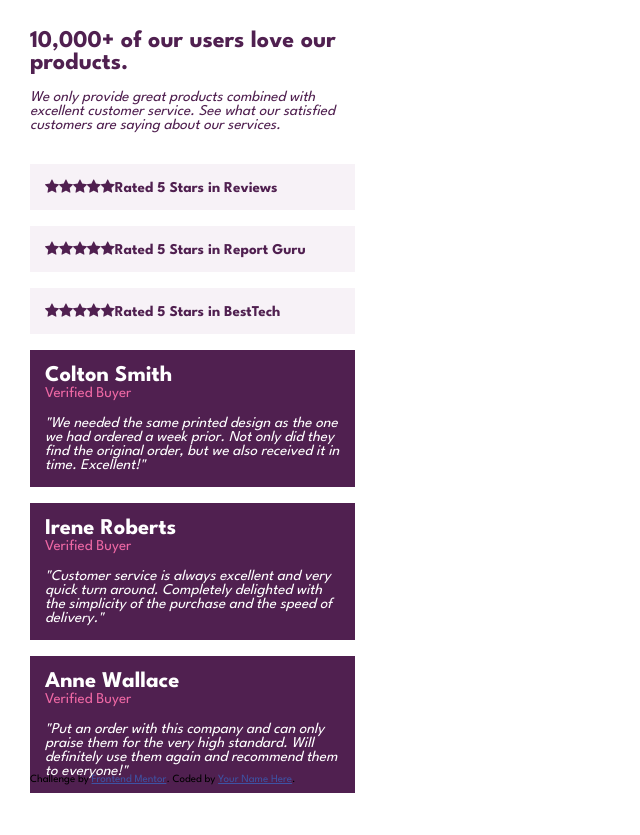
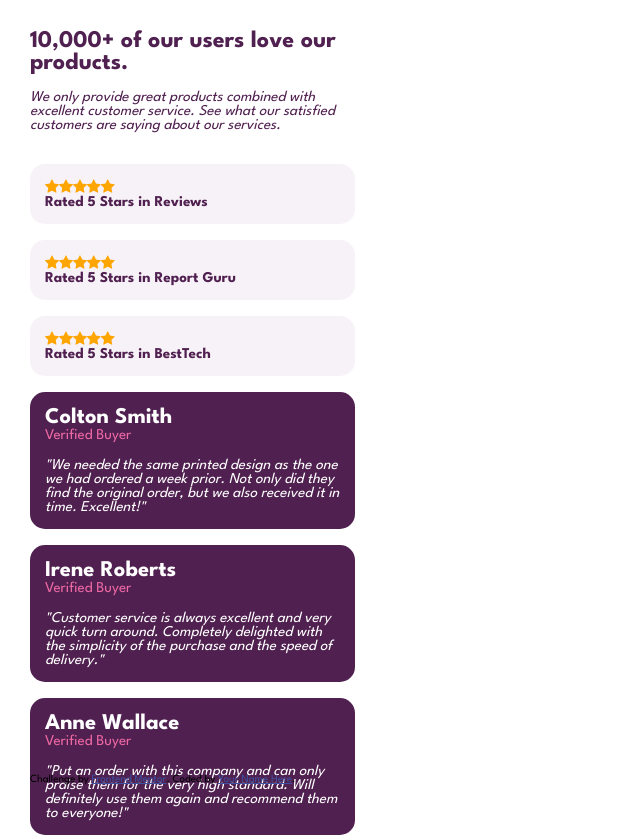
Before and after one commit to sonata7245/FEM-Social-Proof, a plain HTML site: page index.html in a window 1280 px wide. Shown: the whole page, without its empty margins (0-640 px from the left). Before the commit the page ends 800 px from the top, so only its background shows below. Drawn offline with Linux system fonts and the light colour scheme.

Commit message:
Color stars orange add Div, border radius

```diff
--- a/index.html
+++ b/index.html
@@ -36,9 +36,12 @@
 
   </header>
 
-  <div class="rated" id="rated-one"> <span class="fa fa-star checked"></span><span class="fa fa-star checked"></span><span class="fa fa-star checked"></span><span class="fa fa-star checked"></span><span class="fa fa-star checked"></span>Rated 5 Stars in Reviews</div>
-  <div class="rated" id="rated-two"> <span class="fa fa-star checked"></span><span class="fa fa-star checked"></span><span class="fa fa-star checked"></span><span class="fa fa-star checked"></span><span class="fa fa-star checked"></span>Rated 5 Stars in Report Guru</div>
-  <div class="rated" id="rated-three"> <span class="fa fa-star checked"></span><span class="fa fa-star checked"></span><span class="fa fa-star checked"></span><span class="fa fa-star checked"></span><span class="fa fa-star checked"></span>Rated 5 Stars in BestTech</div>
+  <div class="rated" id="rated-one"> <div><span class="fa fa-star checked"></span><span class="fa fa-star checked"></span><span class="fa fa-star checked"></span><span class="fa fa-star checked"></span><span class="fa fa-star checked"></span></div>
+    Rated 5 Stars in Reviews</div>
+  <div class="rated" id="rated-two"> <div><span class="fa fa-star checked"></span><span class="fa fa-star checked"></span><span class="fa fa-star checked"></span><span class="fa fa-star checked"></span><span class="fa fa-star checked"></span></div>
+    Rated 5 Stars in Report Guru</div>
+  <div class="rated" id="rated-three"> <div><span class="fa fa-star checked"></span><span class="fa fa-star checked"></span><span class="fa fa-star checked"></span><span class="fa fa-star checked"></span><span class="fa fa-star checked"></span></div>
+    Rated 5 Stars in BestTech</div>
 
 
   <div class="card" id="card-one">
--- a/styles.css
+++ b/styles.css
@@ -37,6 +37,7 @@ h1 {
     padding: 1em;
     font-weight: 700;
     margin-bottom: 1rem;
+    border-radius: 1em;
 }
 
 .card {
@@ -45,6 +46,7 @@ h1 {
     max-width: 325px;
     padding: 1em;
     margin-bottom: 1rem;
+    border-radius: 1em;
 }
 
 .card span{
@@ -61,3 +63,7 @@ h1 {
     max-height: 30px;
     border-radius: 50%;
 }
+
+.checked {
+    color: orange;
+}
```
